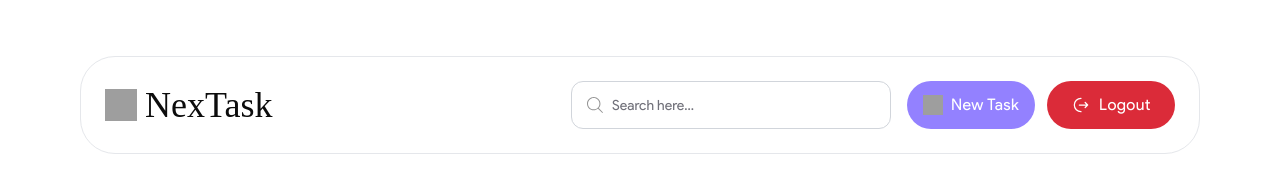
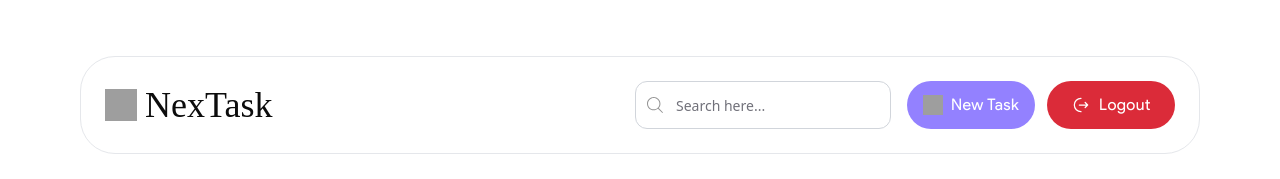
Before and after one commit to ykmanish/task-tracker-application-upforce-assesment, a Next.js app in the folder frontend/: page / in a window 1280 px wide. Shown: the top 179 px of the page. Built offline with nearby package versions, Linux system fonts and the light colour scheme; no server answers; grey boxes are pictures that could not be loaded; a web font is replaced by a local one.

Commit message:
Completion of the Project

```diff
--- a/frontend/src/components/TaskDashboard/SearchBar.jsx
+++ b/frontend/src/components/TaskDashboard/SearchBar.jsx
@@ -2,18 +2,22 @@ import React from "react";
 
 const SearchBar = ({ searchQuery, setSearchQuery }) => {
   return (
-    <div className=" flex justify-center items-center w-full">
-      <div className="relative inset-y-0 lg:left-8  left-3 start-0 flex items-center  pointer-events-none">
-        <img src="/search.svg" alt="search" className="w-4 h-4" />
-      </div>
+    <div className="flex justify-center items-center w-full">
+      <div className="relative w-full max-w-lg"> {/* Set max-width for larger screens */}
         <input
           type="text"
-        className="bg-white lg:w-80   border placeholder:text-zinc-500 small input input-bordered py-3 border-gray-300 text-gray-900 text-sm rounded-xl block ps-10 p-2.5"
+          className="bg-white border placeholder:text-zinc-500 input input-bordered py-3 border-gray-300 text-gray-900 text-sm rounded-xl block pl-10 pr-3 w-full"
           placeholder="Search here..."
           required
           value={searchQuery}
           onChange={(e) => setSearchQuery(e.target.value)}
         />
+        <img
+          src="/search.svg"
+          alt="search"
+          className="absolute left-3 top-1/2 transform -translate-y-1/2 w-4 h-4 pointer-events-none"
+        />
+      </div>
     </div>
   );
 };
```
Lines whose indentation alone changed are shown as unchanged.
